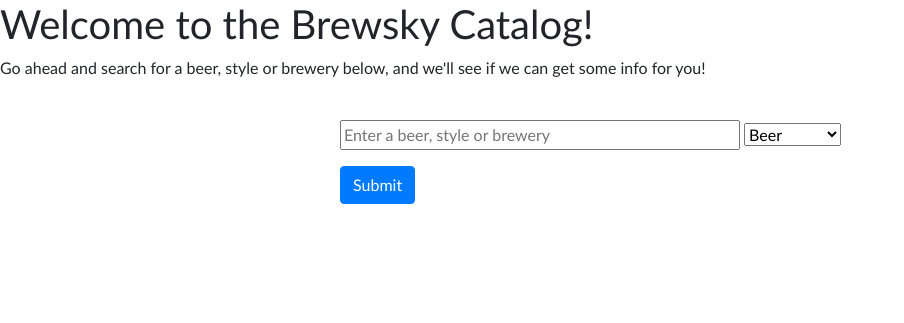
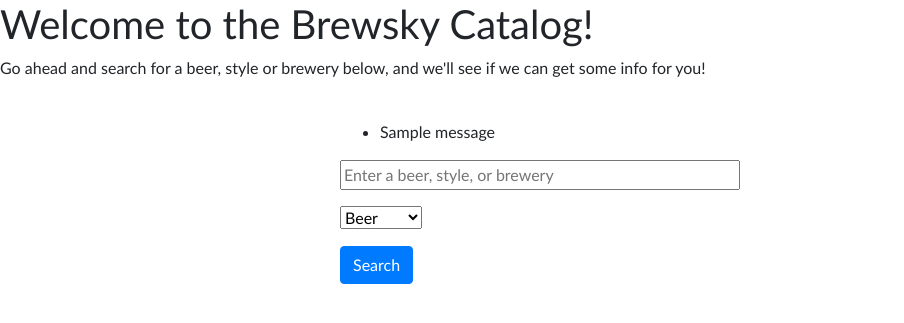
Before and after one commit to PavelGordeyev/brewskies, a Flask app: page /home in a window 1280 px wide. Shown: the part 131-454 px from the top of the page, without its empty margins (0-904 px from the left). Run offline with Flask 2, Linux system fonts and the light colour scheme; data comes from the database, SQL or seed files in the repository; one stand-in notice (Sample message) is shown; data that the repository does not hold is empty; some libraries are stand-ins or nearby versions.

Commit message:
add flask form to home

```diff
--- /dev/null
+++ b/config.py
@@ -0,0 +1,4 @@
+import os
+
+class Config(object):
+	SECRET_KEY = os.environ.get('BEERRUN') or 'something-else'
--- a/flaskr/__init__.py
+++ b/flaskr/__init__.py
@@ -1,5 +1,7 @@
 from flask import Flask
+from config import Config
 
 app = Flask(__name__)
+app.config.from_object(Config)
 
 from flaskr import routes
--- /dev/null
+++ b/flaskr/forms.py
@@ -0,0 +1,15 @@
+from flask_wtf import FlaskForm
+from wtforms import StringField, PasswordField, BooleanField, SubmitField, SelectField
+from wtforms.validators import DataRequired
+
+# class LoginForm(FlaskForm):
+#     username = StringField('Username', validators=[DataRequired()])
+#     password = PasswordField('Password', validators=[DataRequired()])
+#     remember_me = BooleanField('Remember Me')
+#     submit = SubmitField('Sign In')
+
+class SearchForm(FlaskForm):
+	searchText = StringField('Search Text')
+	searchType = SelectField('Search Type',
+		choices = [('beer','Beer'),('style','Style'),('brewery','Brewery')])
+	submit = SubmitField("Search")
--- a/flaskr/routes.py
+++ b/flaskr/routes.py
@@ -1,32 +1,40 @@
 from flaskr import app
-from flask import render_template, request, redirect, jsonify
+from flask import render_template, request, redirect, jsonify, url_for, flash
 from flaskr import db_connect
-from flaskr import db_beer_tables
-from flaskr import db_beer_objects
+from flaskr.db_beer_tables import IngredientsTable, BeersTable, BeerBrewersTable, StarTable
+from flaskr.db_beer_objects import Ingredient, StarRow, Beer, Brewer, BeerBrewer
+from flaskr.forms import SearchForm
 
 @app.route('/')
 def index():
 	return render_template('index.html', title='A Non-Comprehensive Catalog of Brewskies')
 
-@app.route('/home')
+@app.route('/home', methods=['GET','POST'])
 def home():
 
-	# Query for beer name
-	query = "SELECT beers.beer_id,beers.name,brewers.name,beer_types.name,brewers.city,brewers.country FROM beers INNER JOIN brewers ON beers.brewer_id = brewers.brewer_id INNER JOIN beer_types ON beers.type_id = beer_types.type_id WHERE beers.name LIKE ('%Lush%');"
+	form = SearchForm(request.form)
+	if request.method == 'POST':
+		# flash('Searching for {}'.format(form.searchType))
 
-	results = db_connect.execute_query(query).fetchall()
+		# Query for beer name
+		query = "SELECT beers.beer_id,beers.name,brewers.name,beer_types.name,brewers.city,brewers.country FROM beers INNER JOIN brewers ON beers.brewer_id = brewers.brewer_id	INNER JOIN beer_types ON beers.type_id = beer_types.type_id WHERE beers.name LIKE ('%Lush%');"
 
-	# Create object for data returned
-	payload = []
-	content = {}
+		results = db_connect.execute_query(query).fetchall()
+		print("***************results**********************")
 
-	for result in results:
-		content = {'beer_id': result[0], 'beer_name': result[1], 'brewer_name': result[2]}
-		payload.append(content)
+		# Create object for data returned
+		payload = []
+		content = {}
 
-	print(jsonify(payload).data)
+		for result in results:
+			content = {'beer_id': result[0], 'beer_name': result[1], 'brewer_name': result[2]}
+			payload.append(content)
 
-	return render_template('home.html', title='Home')
+		print(jsonify(payload).data)
+
+		return redirect(url_for('home'))
+
+	return render_template('home.html', title='Home', form=form)
 
 @app.route('/beers')
 def beers():
--- a/flaskr/templates/home.html
+++ b/flaskr/templates/home.html
@@ -7,7 +7,32 @@
 		<br>
 </article>
 <article id="searchForm">
-	<form action="/search" method="get" name="search">
+	{% with messages = get_flashed_messages() %}
+	{% if messages %}
+		<ul>
+			{% for message in messages %}
+			<li>{{ message }}</li>
+			{% endfor %}
+		</ul>
+	{% endif %}
+	{% endwith %}
+	<form action="" method="post" novalidate>
+		<div class="form-group">
+			{{ form.hidden_tag() }}
+			<p>
+				{{ form.searchText(size=150, placeholder="Enter a beer, style, or brewery") }}
+			</p>
+			<p>
+				{{ form.searchType }}
+			</p>
+			<p>{{ form.submit(class_="btn btn-primary") }}</p>
+		</div>
+	</form>
+</article>
+</br>
+{% endblock %}
+
+{# 	<form action="/search" method="get" name="search">
 		<div class="form-group">
 			<input type="text" id="searchText" aria-describedby="searchHelp" placeholder="Enter a beer, style or brewery" autocomplete="off">
 			<select id="category" name="category">
@@ -17,7 +42,4 @@
 			</select>
 		</div>
 		<button id="submit" type="submit" class="btn btn-primary">Submit</button>
-	</form>
-</article>
-</br>
-{% endblock %}
+	</form> #}
--- a/requirements.txt
+++ b/requirements.txt
@@ -7,3 +7,5 @@ Jinja2==2.10.1
 MarkupSafe==1.1.0
 mysqlclient==1.3.13
 waitress==1.4.3
+flask-wtf==0.14
+Werkzeug==0.16.0
```
